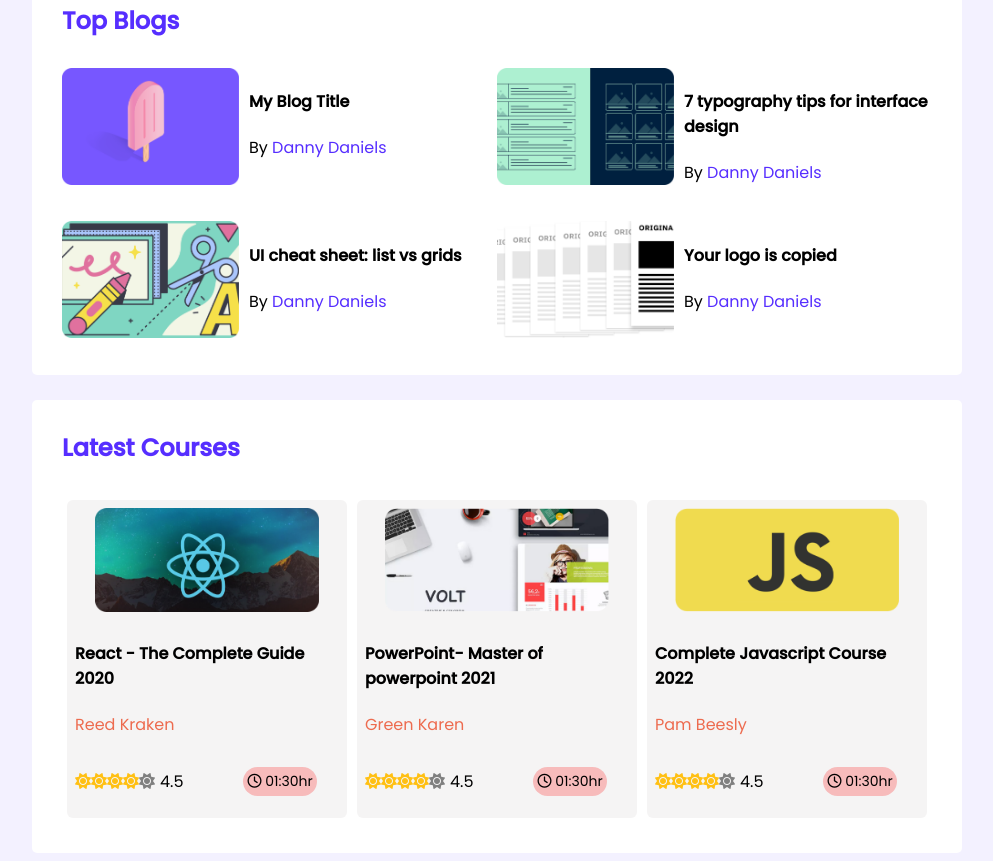
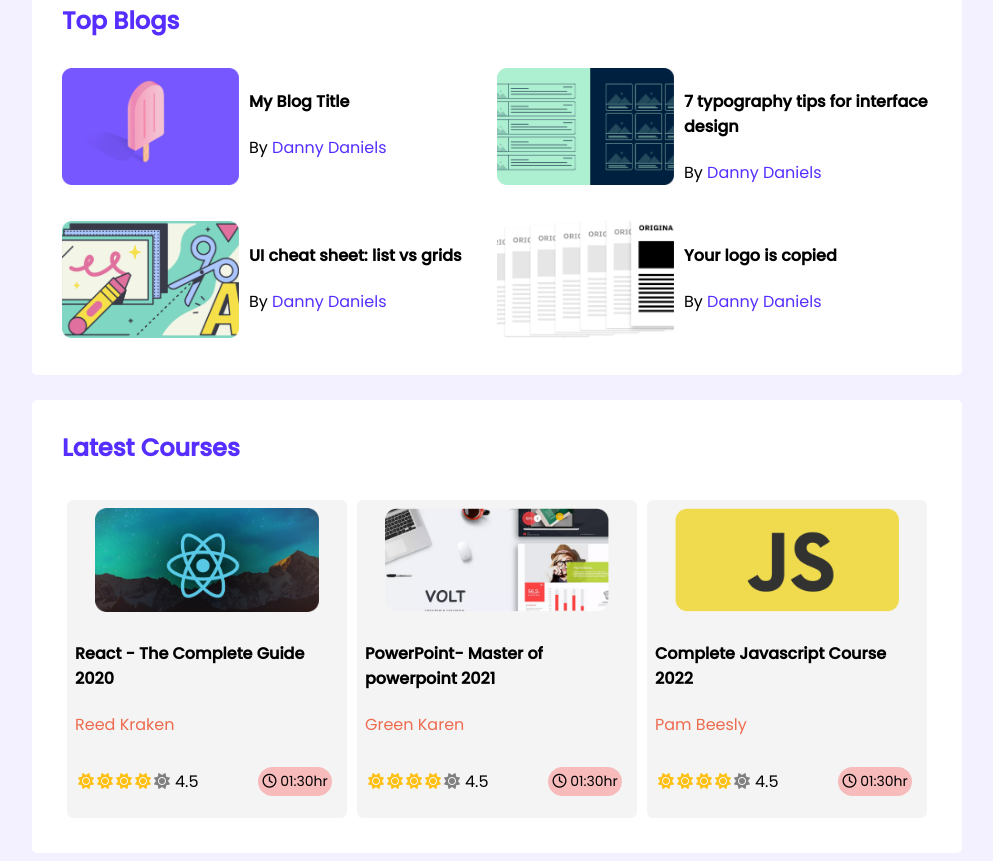
Before and after one commit to rawnaqul/leader-board-css3-task, a plain HTML site: page index.html in a window 1280 px wide. Shown: the part 293-1154 px from the top of the page, without its empty margins (143-1136 px from the left). Drawn offline with Linux system fonts and the light colour scheme.

Commit message:
update-1

```diff
--- a/styles/style.css
+++ b/styles/style.css
@@ -93,6 +93,10 @@ Course Card view styles*/
     color: #ED6B4F;
 }
 
+.fa-solid {
+    margin-left: 3px;
+}
+
 .fa-sun {
     color: #FFC014;
 }
```
